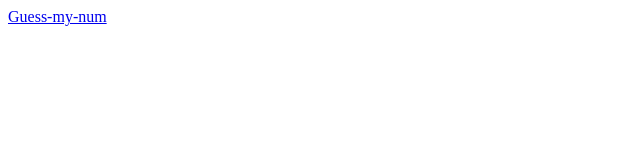
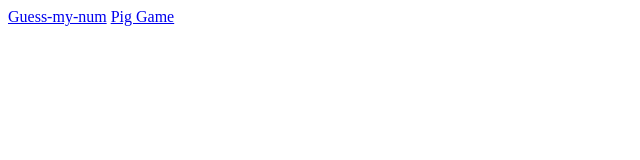
Before and after one commit to webbedpiyush/js-practise-projects, a plain HTML site: page index.html in a window 1280 px wide. Shown: the full height of the page, 0-640 px from the left. Drawn offline with Linux system fonts and the light colour scheme.

Commit message:
Connected the pages

```diff
--- a/index.html
+++ b/index.html
@@ -7,5 +7,6 @@
 </head>
 <body>
   <a href="Guess-my-num/index.html">Guess-my-num</a>
+  <a href="Pig-game/index.html">Pig Game</a>
 </body>
 </html>
```
